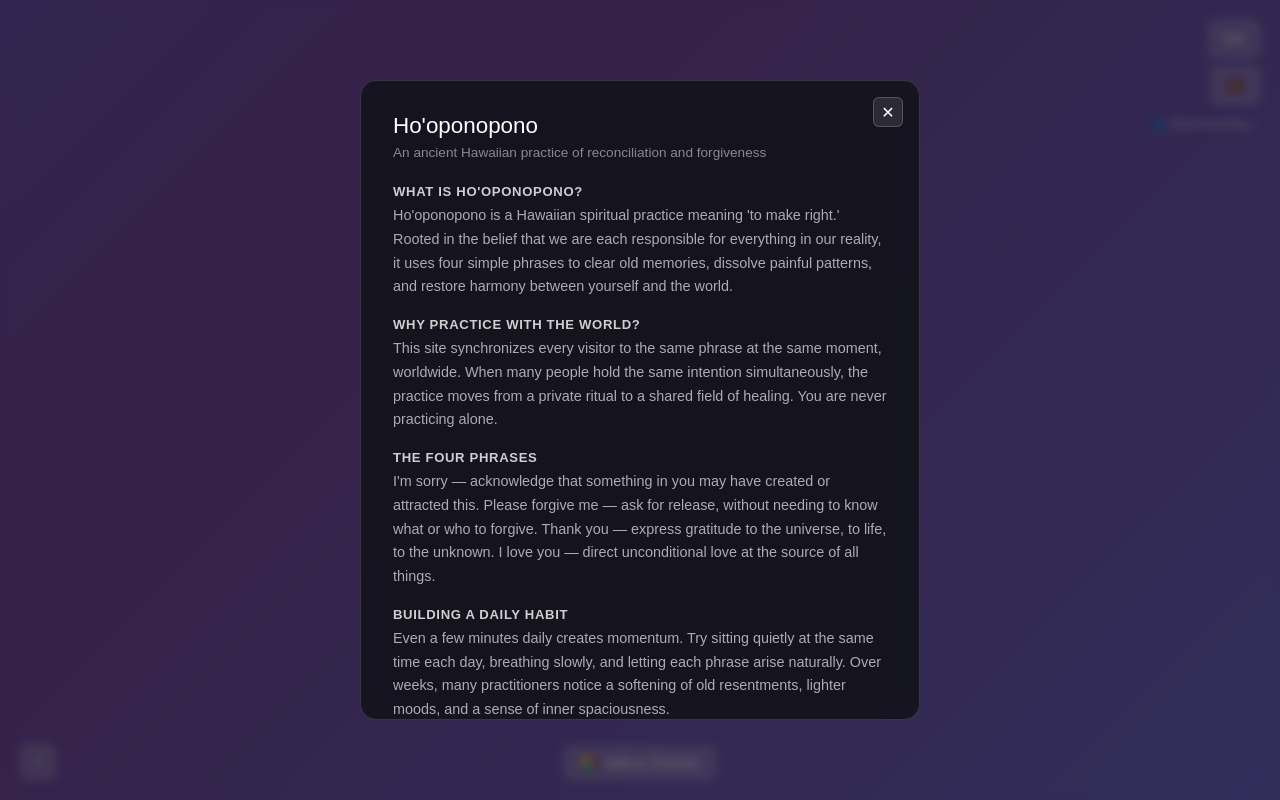
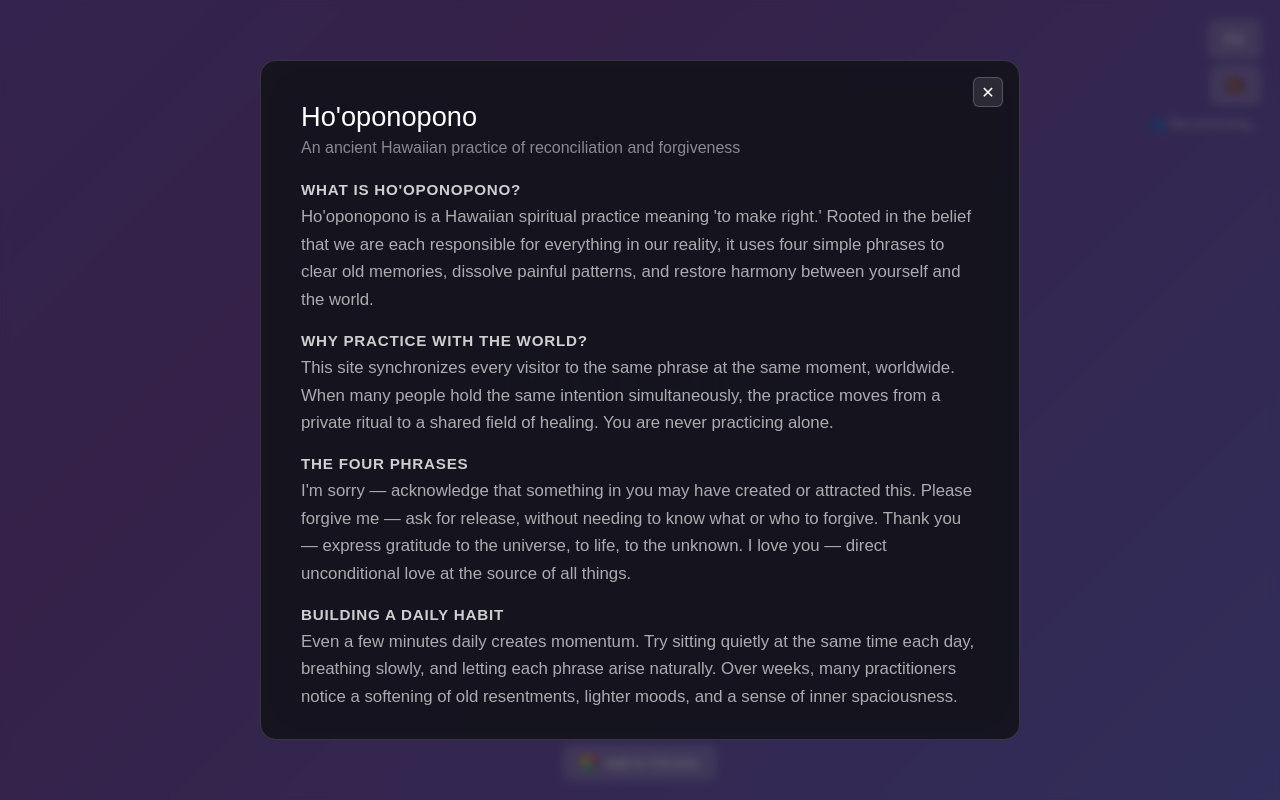
Before and after one commit to andryushkin/hooponopono, a website with bundled scripts: page src/frontend/index.html in a window 1280 px wide. Both pictures are taken after a click on the button "About Ho'oponopono". Built offline with nearby package versions, Linux system fonts and the light colour scheme; no server answers.

Commit message:
fix: set body font-size: 16px to normalize em base in Chrome extension newtab

```diff
--- a/src/frontend/style.css
+++ b/src/frontend/style.css
@@ -6,6 +6,7 @@
 
 body {
     font-family: "Arial", sans-serif;
+    font-size: 16px;
     background: linear-gradient(-45deg, #667eea, #764ba2, #5a67d8, #6b46c1);
     background-size: 400% 400%;
     animation: gradientFlow 20s ease infinite;
@@ -215,9 +216,6 @@ body {
 
 /* --- Info button --- */
 .info-button {
-    position: fixed;
-    bottom: 20px;
-    left: 20px;
     background: rgba(255, 255, 255, 0.2);
     border: 1px solid rgba(255, 255, 255, 0.3);
     color: white;
@@ -226,13 +224,11 @@ body {
     border-radius: 8px;
     cursor: pointer;
     font-size: 16px;
-    font-style: italic;
     display: flex;
     align-items: center;
     justify-content: center;
     transition: all 0.3s ease;
     backdrop-filter: blur(10px);
-    z-index: 50;
 }
 
 .info-button:hover {
@@ -265,24 +261,24 @@ body {
     backdrop-filter: blur(20px);
     border: 1px solid rgba(255, 255, 255, 0.15);
     border-radius: 16px;
-    padding: 32px;
-    max-width: 560px;
+    padding: 40px;
+    max-width: clamp(480px, 60vw, 760px);
     width: 100%;
-    max-height: 80vh;
+    max-height: 85vh;
     overflow-y: auto;
     position: relative;
     color: rgba(255, 255, 255, 0.9);
 }
 
 .info-modal-title {
-    font-size: 1.4em;
+    font-size: 1.7em;
     font-weight: 400;
     color: white;
     margin: 0 0 6px;
 }
 
 .info-modal-tagline {
-    font-size: 0.85em;
+    font-size: 1em;
     color: rgba(255, 255, 255, 0.5);
     margin: 0 0 24px;
 }
@@ -292,7 +288,7 @@ body {
 }
 
 .info-modal-section h3 {
-    font-size: 0.82em;
+    font-size: 0.95em;
     font-weight: 600;
     color: rgba(255, 255, 255, 0.8);
     margin: 0 0 5px;
@@ -301,7 +297,7 @@ body {
 }
 
 .info-modal-section p {
-    font-size: 0.9em;
+    font-size: 1.05em;
     line-height: 1.65;
     color: rgba(255, 255, 255, 0.65);
     margin: 0;
@@ -344,6 +340,6 @@ body {
 .info-modal::-webkit-scrollbar-thumb { background: rgba(255,255,255,0.2); border-radius: 2px; }
 
 @media (max-width: 600px) {
-    .info-modal { padding: 24px; }
-    .info-modal-title { font-size: 1.15em; }
+    .info-modal { padding: 24px; max-width: 95vw; }
+    .info-modal-title { font-size: 1.35em; }
 }
```
Also changed, not shown: extension/manifest.json.
